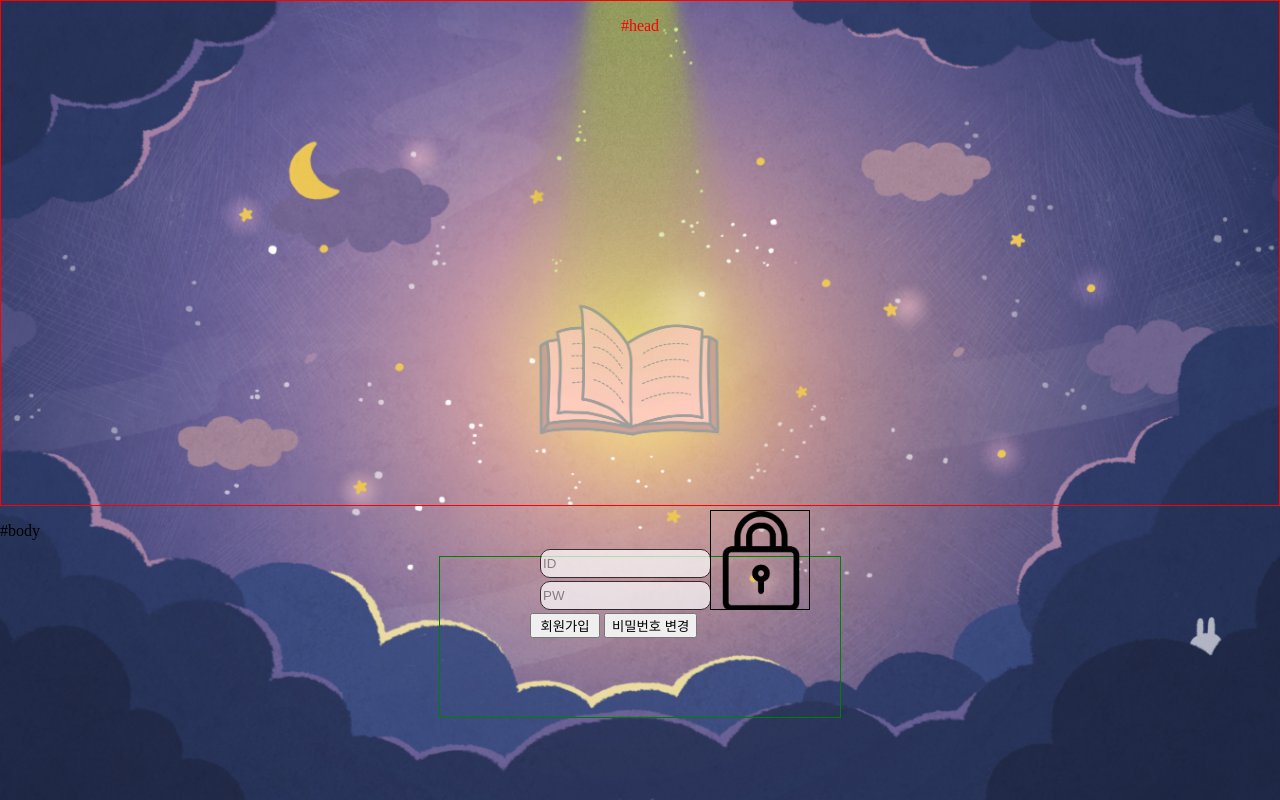
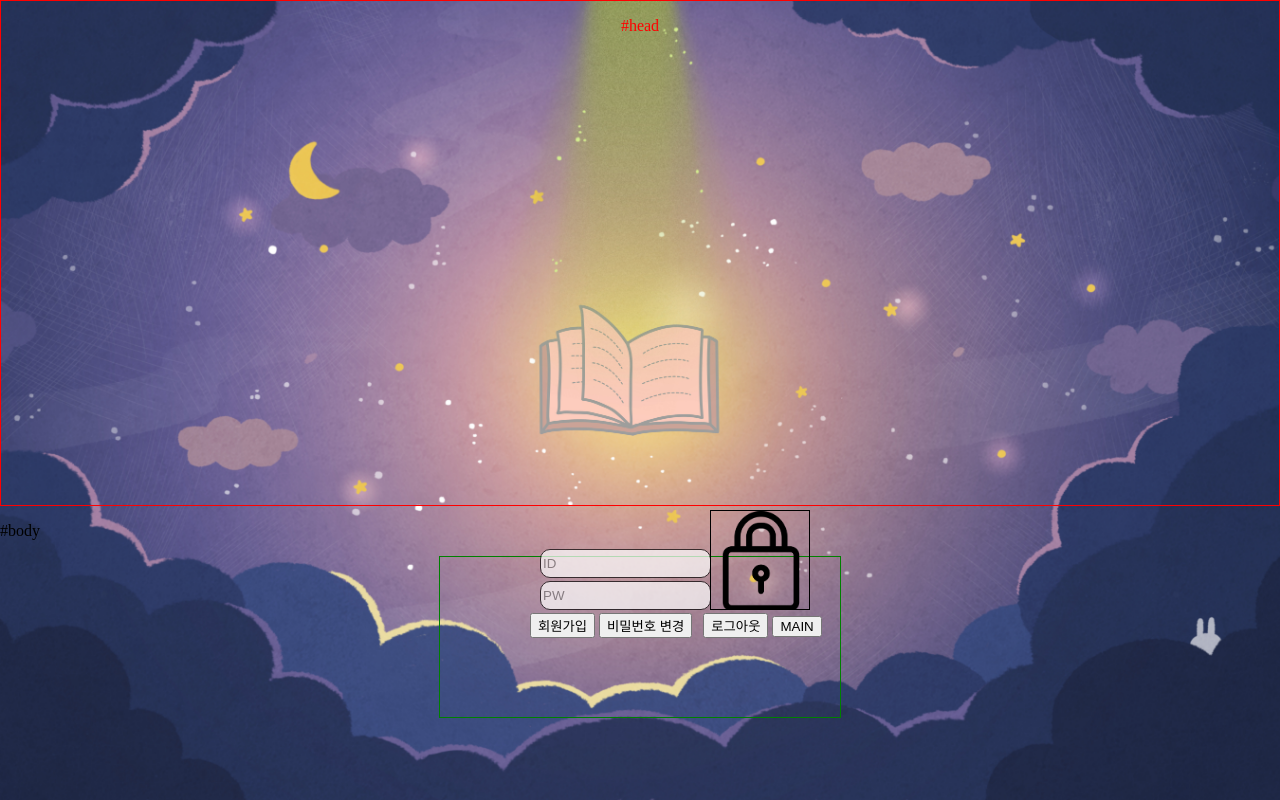
Before and after one commit to freenozero/gratitude_diary, a Django app: page / in a window 1280 px wide. Run offline with Django 3.2, Linux system fonts and the light colour scheme.

Commit message:
로그아웃 생성 & MAIN 수정중

```diff
--- a/Diary/static/style.css
+++ b/Diary/static/style.css
@@ -100,13 +100,27 @@ body{
     position: relative;
     right: -530px;
     top: -105px;
+
 }
 .signup_button{
-    width: 70px;
-    height: 25px;
     position: relative;
     right: -530px;
     top: -105px;
+
+}
+.logout_button{
+
+    position: relative;
+    right: -537px;
+    top: -105px;
+
+}
+.main_button{
+
+    position: relative;
+    right: -537px;
+    top: -105px;
+
 }
 a{
     text-decoration-line: none;
--- a/Diary/urls.py
+++ b/Diary/urls.py
@@ -6,7 +6,8 @@ urlpatterns = [
     path('', views.login_view, name='index'),
     path('user/', views.user, name='user'),
     path('signup/', views.signup, name='signup'),
-    path('logout/', views.logout_view, name='logout_view'),
+    path('logout/', views.logout, name='logout'),
     path('signout/', views.signOut, name='signOut'),
-    path('change_password/',views.change_password, name="re_password")
+    path('change_password/',views.change_password, name="re_password"),
+    path('main/',views.main, name='main'),
 ]
--- a/Diary/views.py
+++ b/Diary/views.py
@@ -60,13 +60,14 @@ def login_view(request):
     }
     return render(request, 'index.html', context)
 
-def logout_view(request):
-    logout(request)
-    return redirect('login_view')
+def logout(request):
+    return redirect('index')
+
+def main(request):
+    return redirect('index')
 
 def user(request):
     return render(request, 'user.html')
-
 
 def change_password(request):
   if request.method == "POST":
--- a/templates/index.html
+++ b/templates/index.html
@@ -18,6 +18,10 @@
         <button class="signup_button"><a href="{% url 'signup' %}">회원가입</a></button>
 
         <button class="change_password_button"><a href="{% url 're_password' %}">비밀번호 변경</a></button>
+
+        <button class="logout_button"><a href="{% url 'logout' %}">로그아웃</a></button>
+
+        <button class="main_button"><a href="{% url 'main' %}">MAIN</a></button>
     </div>
 </body>
 
--- a/templates/main.html
+++ b/templates/main.html
@@ -8,5 +8,7 @@
   {{ user.name }}님 환영합니다.<br>
   <button class="Diary_button"><a href="{% url 'Diary' %}">다이어리</a></button>
   <button class="sign_out_button"><a href="{% url 'signOut' %}">회원탈퇴</a></button>
+  <button class="logout_button"><a href="{% url 'logout' %}">로그아웃</a></button>
+  <button class="main_button"><a href="{% url 'main' %}">MAIN</a></button>
 </body>
 </html>
```
Also changed, not shown: Diary/migrations/0001_initial.py (added).
